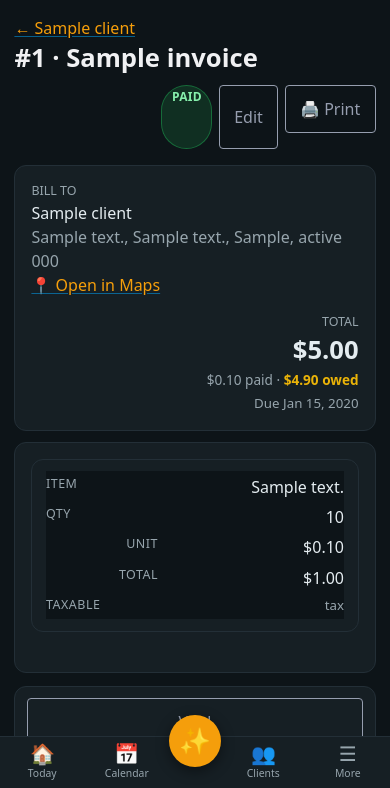
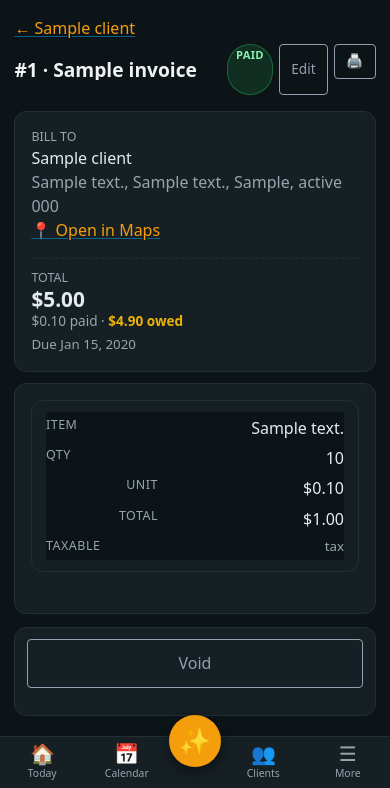
Before and after one commit to Jwood1126-coder/Lakewood-Original-CRM, a Flask app: page /invoices/1 in a window 390 px wide. Shown: the part 55-843 px from the top of the page. Run offline with Flask 3, Linux system fonts and the light colour scheme; a user stored in the database is signed in; tables that the repository leaves empty hold one stand-in row (values such as "Sample post"); parts of the project's set-up code (start-up, migrations or seed data) failed here and were passed over; some libraries are stand-ins or nearby versions.

Commit message:
iPhone-specific layout fixes for estimate + invoice + schedule views
- Estimate / invoice view page-head: hide 'Print' word on phones (keeps
  the 🖨 emoji + aria-label). Reduce h1 from 1.6rem to 1.2rem on ≤540px
  so 'E-1 · Long subject' doesn't wrap to 3 lines. Pills + buttons get
  compact sizing in page-head.actions on phone.
- Long entity titles (.entity-title) now ellipsize after 2 lines via
  -webkit-line-clamp instead of growing the page head indefinitely.
- For/Total summary card: previously used margin-left:auto + wrap, which
  put 'Total' on the left of a half-row when wrapped on iPhone. New
  .quote-summary-row / -main / -aside classes stack properly: side-by-
  side on wide screens, stacked + left-aligned with a subtle separator
  on phones. Quote total amount drops to 1.3rem on phone.
- Schedule estimate cards and calendar day estimates: removed the
  redundant 'estimate' pill — the section header already says
  '📋 Estimate visits'. Frees a flex slot so cards lay out cleaner.

Co-Authored-By: Claude Opus 4.7 (1M context) <noreply@anthropic.com>

```diff
--- a/app/static/css/app.css
+++ b/app/static/css/app.css
@@ -318,6 +318,57 @@ input:required, select:required, textarea:required {
 }
 .page-head h1 { margin: 0; font-size: 1.6rem; line-height: 1.1; }
 .page-head .actions { margin-left: auto; display: flex; gap: 0.4rem; flex-wrap: wrap; }
+/* Long entity titles ("E-1 · Fence repair estimate at Bob's house...") need
+   to ellipsize on mobile so the page-head doesn't grow to 4 lines tall. */
+.entity-title {
+  overflow: hidden;
+  text-overflow: ellipsis;
+  display: -webkit-box;
+  -webkit-line-clamp: 2;
+  -webkit-box-orient: vertical;
+  word-break: break-word;
+  flex: 1 1 auto;
+  min-width: 0;
+}
+
+/* ===== Estimate / Invoice summary card (For + Total layout) =====
+   On wide screens: For block on the left, Total block right-aligned to
+   the card edge. On phones (≤540px) they stack with both left-aligned
+   and the total amount becomes a normal heading size. The previous
+   inline-style version put Total in the wrong place when wrapped. */
+.quote-summary-row {
+  display: flex;
+  gap: 1rem;
+  flex-wrap: wrap;
+  align-items: flex-start;
+}
+.quote-summary-main { flex: 1 1 60%; min-width: 0; }
+.quote-summary-aside {
+  flex: 0 1 auto;
+  margin-left: auto;
+  text-align: right;
+}
+.quote-total { font-size: 1.6rem; font-weight: 700; line-height: 1.1; }
+@media (max-width: 540px) {
+  .quote-summary-aside {
+    flex: 1 1 100%;
+    margin-left: 0;
+    text-align: left;
+    padding-top: 0.6rem;
+    border-top: 1px dashed var(--pico-card-border-color);
+  }
+  .quote-total { font-size: 1.3rem; }
+  /* Compact h1 on phones so long titles don't push everything down */
+  .page-head h1, .entity-title { font-size: 1.2rem; }
+  /* Pills + buttons in page-head stay compact */
+  .page-head .actions .pill { font-size: 0.7rem; padding: 0.15rem 0.5rem; }
+  .page-head .actions a[role="button"],
+  .page-head .actions button {
+    font-size: 0.85rem;
+    padding: 0.3rem 0.7rem;
+    min-height: 2.2rem;
+  }
+}
 .page-head + .page-sub {
   color: var(--pico-muted-color);
   margin-top: -0.6rem;
--- a/app/templates/invoices/view.html
+++ b/app/templates/invoices/view.html
@@ -7,7 +7,7 @@
 </p>
 
 <div class="page-head">
-  <h1>#{{ invoice.number }} · {{ invoice.subject }}</h1>
+  <h1 class="entity-title">#{{ invoice.number }} · {{ invoice.subject }}</h1>
   <div class="actions">
     {% if invoice.is_overdue %}
       <span class="pill pill-overdue">{{ invoice.days_overdue }}d overdue</span>
@@ -15,13 +15,13 @@
       <span class="pill pill-{{ invoice.status }}">{{ invoice.status_label }}</span>
     {% endif %}
     <a href="{{ url_for('invoices.edit_invoice', invoice_id=invoice.id) }}" role="button" class="secondary outline">Edit</a>
-    <button type="button" class="secondary outline" onclick="window.print()" aria-label="Print invoice">🖨 Print</button>
+    <button type="button" class="secondary outline" onclick="window.print()" aria-label="Print invoice">🖨<span class="hide-on-mobile"> Print</span></button>
   </div>
 </div>
 
 <div class="card">
-  <div style="display:flex; flex-wrap:wrap; gap:1rem">
-    <div>
+  <div class="quote-summary-row">
+    <div class="quote-summary-main">
       <div class="muted" style="font-size:0.78rem; text-transform:uppercase">Bill to</div>
       <div>{{ invoice.client.name }}</div>
       <div class="muted">{{ invoice.prop.address_one_line }}</div>
@@ -34,9 +34,9 @@
       </div>
       {% endif %}
     </div>
-    <div style="margin-left:auto; text-align:right">
+    <div class="quote-summary-aside">
       <div class="muted" style="font-size:0.78rem; text-transform:uppercase">Total</div>
-      <div style="font-size:1.6rem; font-weight:700">${{ '%.2f'|format(invoice.total_cents/100) }}</div>
+      <div class="quote-total">${{ '%.2f'|format(invoice.total_cents/100) }}</div>
       {% if invoice.balance_cents > 0 and invoice.status != 'draft' %}
       <div class="muted" style="font-size:0.85rem">
         ${{ '%.2f'|format(invoice.paid_cents/100) }} paid
--- a/app/templates/jobs/calendar_day.html
+++ b/app/templates/jobs/calendar_day.html
@@ -13,7 +13,6 @@
           <span class="time">{{ q.time_display if q.scheduled_time else "All day" }}</span>
           <span class="title">📋 {{ q.subject }}</span>
           <span class="pill pill-{{ q.status }}">{{ q.status_label }}</span>
-          <span class="pill pill-accepted">estimate</span>
         </div>
         <div class="job-row">
           <span class="client-name">{{ q.client.name }}</span>
--- a/app/templates/jobs/schedule.html
+++ b/app/templates/jobs/schedule.html
@@ -36,7 +36,6 @@
               </span>
               <span class="title">{{ q.subject }}</span>
               <span class="pill pill-{{ q.status }}">{{ q.status_label }}</span>
-              <span class="pill pill-accepted">estimate</span>
             </div>
             <div class="job-row">
               <span class="client-name">{{ q.client.name }}</span>
```
Also changed, not shown: app/templates/quotes/view.html (+6 -6 lines).
